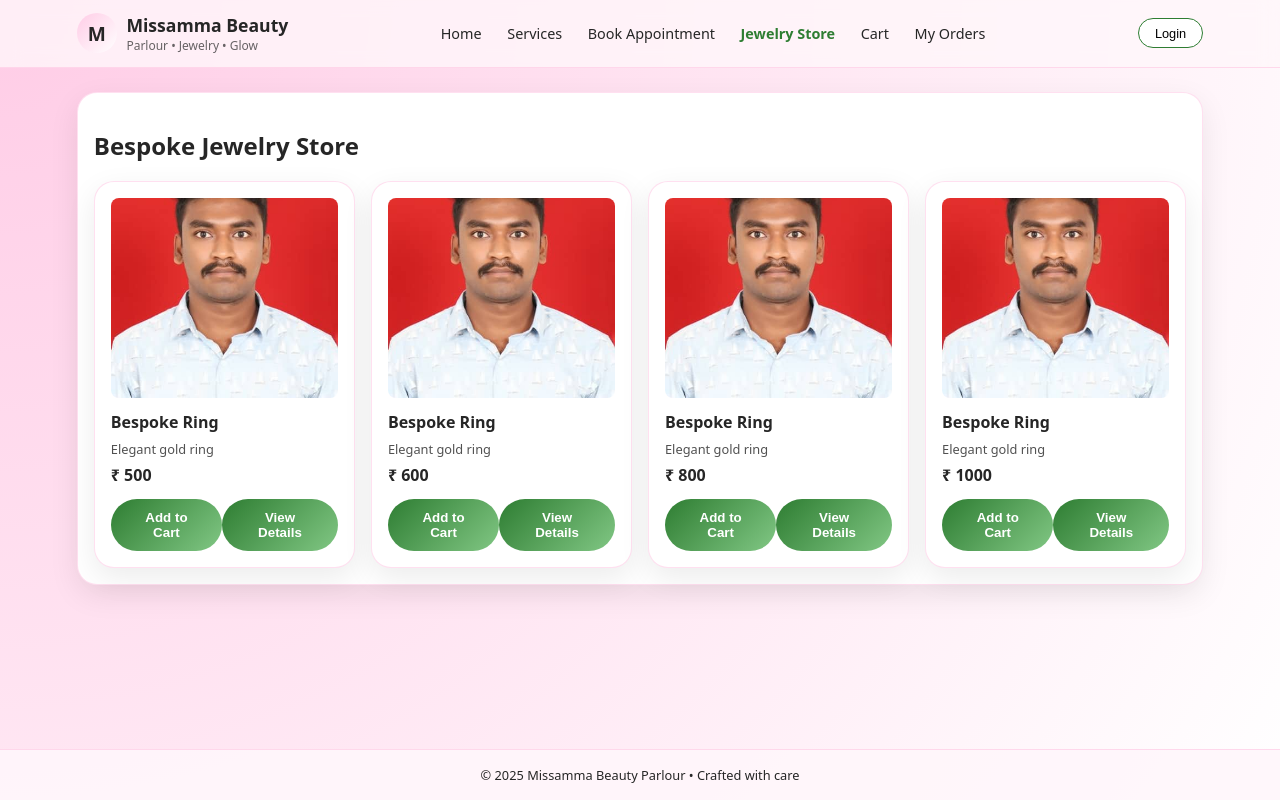
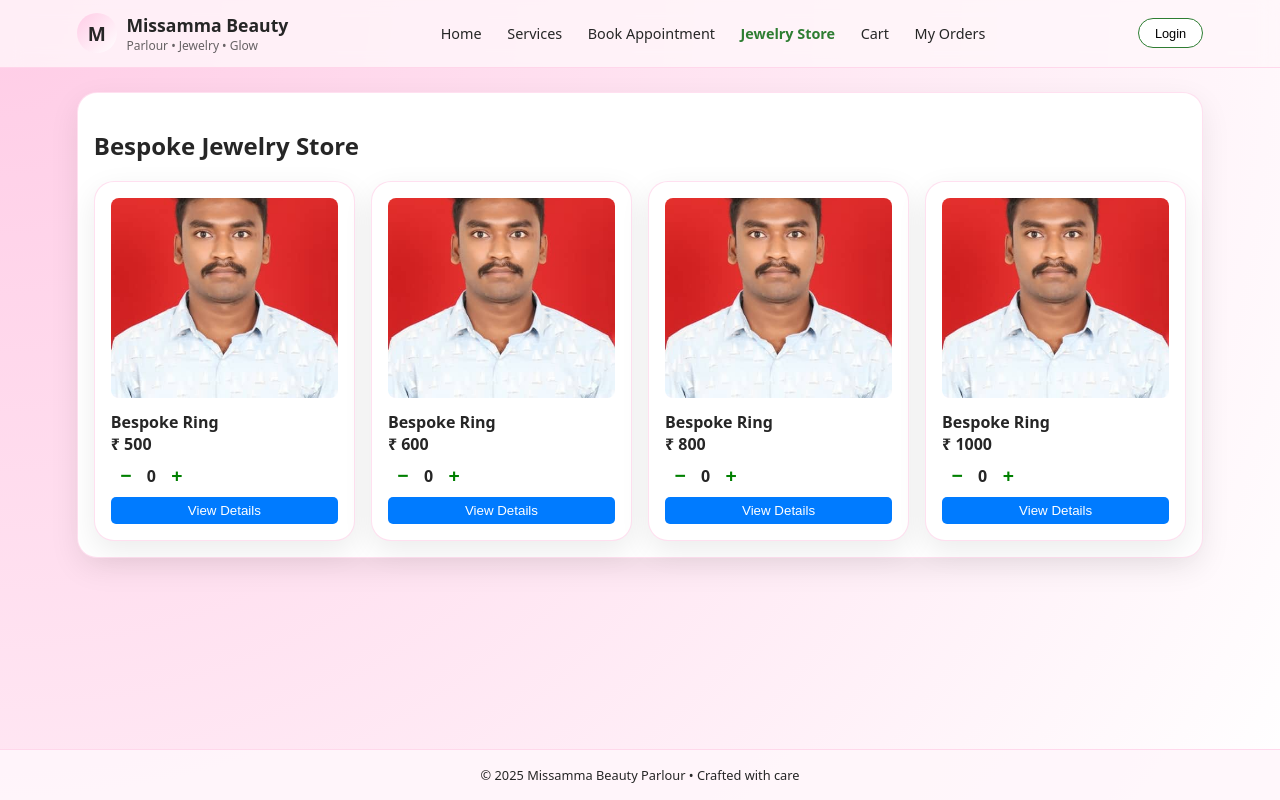
Before and after one commit to Charannaidu07/missamma, a React (Vite) app: page /store in a window 1280 px wide. Built offline with nearby package versions, Linux system fonts and the light colour scheme; no server answers.

Commit message:
second commit

```diff
--- a/src/pages/Store.jsx
+++ b/src/pages/Store.jsx
@@ -3,31 +3,63 @@ import MeImage from "../assets/Meeeeeeee.jpg"; // Replace with your image
 
 const Store = () => {
   const [products, setProducts] = useState([]);
+  const [quantities, setQuantities] = useState({});
+  const [openDetailsId, setOpenDetailsId] = useState(null);
 
-  // Dummy products array
   const dummyProducts = [
-    { id: 1, name: "Bespoke Ring", price: 500, description: "Elegant gold ring", image: MeImage },
-    { id: 2, name: "Bespoke Ring", price: 600, description: "Elegant gold ring", image: MeImage },
-    { id: 3, name: "Bespoke Ring", price: 800, description: "Elegant gold ring", image: MeImage },
-    { id: 4, name: "Bespoke Ring", price: 1000, description: "Elegant gold ring", image: MeImage }
+    { id: 1, name: "Bespoke Ring", price: 500, shortNote: "Handcrafted with love.", image: MeImage },
+    { id: 2, name: "Bespoke Ring", price: 600, shortNote: "Perfect for special occasions.", image: MeImage },
+    { id: 3, name: "Bespoke Ring", price: 800, shortNote: "Premium quality design.", image: MeImage },
+    { id: 4, name: "Bespoke Ring", price: 1000, shortNote: "Top-tier craftsmanship.", image: MeImage }
   ];
 
   useEffect(() => {
     setProducts(dummyProducts);
+
+    // Load quantities from localStorage
+    const cart = JSON.parse(localStorage.getItem("cart") || "[]");
+    let q = {};
+    cart.forEach(item => {
+      q[item.product_id] = item.quantity;
+    });
+    setQuantities(q);
   }, []);
 
-  const addToCart = (product) => {
-    let cart = JSON.parse(localStorage.getItem("cart") || "[]");
-    const existing = cart.find((c) => c.product_id === product.id);
-    if (existing) existing.quantity += 1;
-    else cart.push({ product_id: product.id, name: product.name, price: product.price, quantity: 1 });
+  const updateLocalStorage = (newQuantities) => {
+    let cart = [];
+    Object.keys(newQuantities).forEach(id => {
+      if (newQuantities[id] > 0) {
+        const p = products.find(prod => prod.id === parseInt(id));
+        cart.push({
+          product_id: p.id,
+          name: p.name,
+          price: p.price,
+          quantity: newQuantities[id]
+        });
+      }
+    });
     localStorage.setItem("cart", JSON.stringify(cart));
-    alert("Added to cart");
+  };
+
+  const increase = (product) => {
+    const newQuantities = { ...quantities, [product.id]: (quantities[product.id] || 0) + 1 };
+    setQuantities(newQuantities);
+    updateLocalStorage(newQuantities);
+  };
+
+  const decrease = (product) => {
+    const newQuantities = { ...quantities };
+    if (!newQuantities[product.id]) return;
+    newQuantities[product.id] -= 1;
+    if (newQuantities[product.id] <= 0) delete newQuantities[product.id];
+    setQuantities(newQuantities);
+    updateLocalStorage(newQuantities);
   };
 
   return (
     <div className="card" style={{ padding: "1rem" }}>
       <h2>Bespoke Jewelry Store</h2>
+
       <div
         style={{
           display: "grid",
@@ -37,8 +69,8 @@ const Store = () => {
         }}
       >
         {products.map((p) => (
-          <div key={p.id} className="card" style={{ padding: "1rem" }}>
-            {/* Product Image */}
+          <div key={p.id} className="card" style={{ padding: "1rem", position: "relative" }}>
+
             <img
               src={p.image}
               alt={p.name}
@@ -50,25 +82,113 @@ const Store = () => {
                 marginBottom: "0.5rem"
               }}
             />
-            {/* Product Name */}
+
             <div style={{ fontWeight: 600 }}>{p.name}</div>
-            {/* Product Description */}
-            <div style={{ fontSize: "0.8rem", opacity: 0.8, margin: "0.4rem 0" }}>{p.description}</div>
-            {/* Product Price */}
             <div style={{ fontWeight: 600 }}>₹ {p.price}</div>
 
-            {/* Buttons */}
-            <div style={{ display: "flex", justifyContent: "space-between", marginTop: "0.8rem" }}>
-              <button className="btn-primary" onClick={() => addToCart(p)}>
-                Add to Cart
-              </button>
-              <button className="btn-primary" onClick={() => alert(`Viewing details for ${p.name}`)}>
-                View Details
-              </button>
+            {/* Quantity Controls */}
+            <div style={{ display: "flex", alignItems: "center", marginTop: "6px", gap: "6px" }}>
+              <button
+                onClick={() => decrease(p)}
+                style={{
+                  border: "none",
+                  background: "white",
+                  color: "green",
+                  width: "30px",
+                  height: "30px",
+                  borderRadius: "50%",
+                  fontSize: "1.2rem",
+                  fontWeight: "bold",
+                  cursor: "pointer"
+                }}
+              >−</button>
+
+              <span style={{ fontSize: "1rem", fontWeight: "bold" }}>
+                {quantities[p.id] || 0}
+              </span>
+
+              <button
+                onClick={() => increase(p)}
+                style={{
+                  border: "none",
+                  background: "white",
+                  color: "green",
+                  width: "30px",
+                  height: "30px",
+                  borderRadius: "50%",
+                  fontSize: "1.2rem",
+                  fontWeight: "bold",
+                  cursor: "pointer"
+                }}
+              >+</button>
             </div>
+
+            {/* View Details Button */}
+            <button
+              onClick={() => setOpenDetailsId(p.id)}
+              style={{
+                marginTop: "6px",
+                padding: "6px 10px",
+                background: "#007bff",
+                color: "white",
+                border: "none",
+                borderRadius: "5px",
+                cursor: "pointer",
+                width: "100%"
+              }}
+            >
+              View Details
+            </button>
           </div>
         ))}
       </div>
+
+      {/* Modal Popup for Short Note */}
+      {openDetailsId && (
+        <div
+          style={{
+            position: "fixed",
+            top: 0,
+            left: 0,
+            width: "100vw",
+            height: "100vh",
+            background: "rgba(0,0,0,0.5)",
+            display: "flex",
+            justifyContent: "center",
+            alignItems: "center",
+            zIndex: 9999
+          }}
+          onClick={() => setOpenDetailsId(null)}
+        >
+          <div
+            style={{
+              background: "white",
+              padding: "2rem",
+              borderRadius: "10px",
+              maxWidth: "400px",
+              width: "90%",
+              position: "relative"
+            }}
+            onClick={(e) => e.stopPropagation()}
+          >
+            <h3>{products.find(p => p.id === openDetailsId)?.name}</h3>
+            <p>{products.find(p => p.id === openDetailsId)?.shortNote}</p>
+            <button
+              onClick={() => setOpenDetailsId(null)}
+              style={{
+                background: "red",
+                color: "white",
+                border: "none",
+                padding: "6px 12px",
+                borderRadius: "5px",
+                cursor: "pointer"
+              }}
+            >
+              Close
+            </button>
+          </div>
+        </div>
+      )}
     </div>
   );
 };
```
